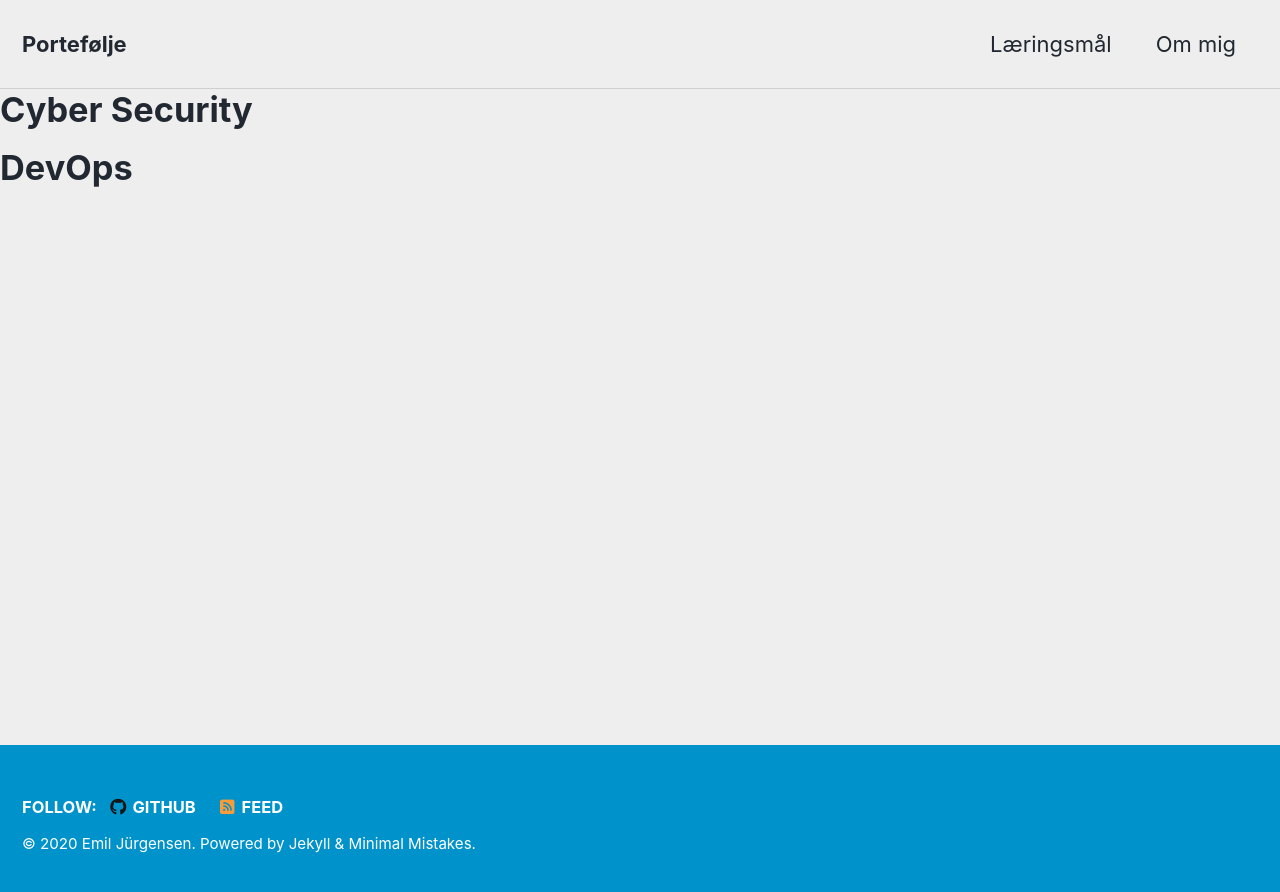
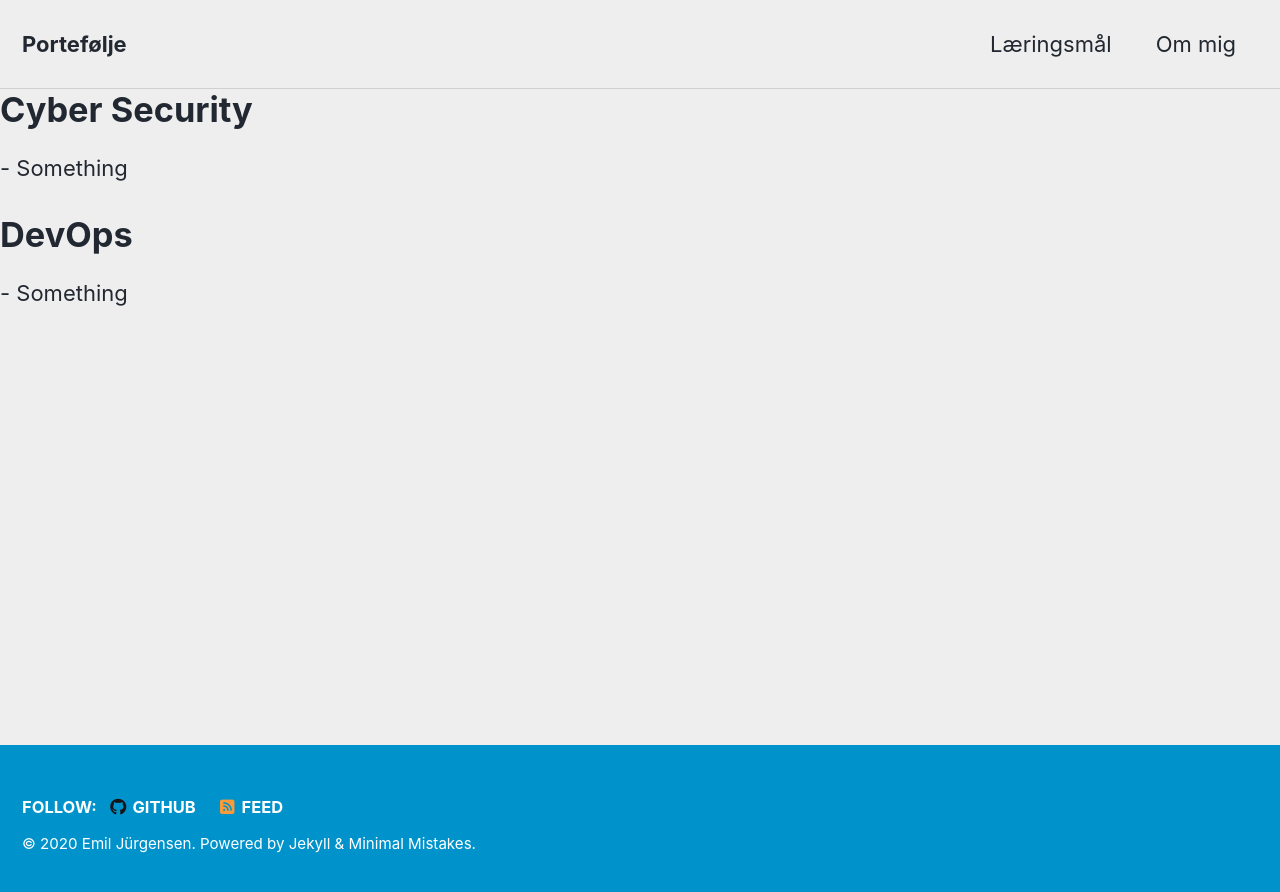
Before and after one commit to Emil428f/Portfolio, a Jekyll site: the page built from plan.md, in a window 1280 px wide. Shown: the top 892 px of the page. Built offline with Jekyll 4.4.1, drawn with Linux system fonts in a browser that asks for light colours; cached includes are drawn as plain includes; nearby versions of some CDN libraries; our own code applies the rules of GitHub Pages for plain Markdown files.

Commit message:
Update plan.md

```diff
--- a/plan.md
+++ b/plan.md
@@ -4,7 +4,13 @@ author_profile: true
 
 <h1>Cyber Security</h1>
 
-
+<p>
+  - Something
+</p>
 
 
 <h1>DevOps</h1>
+
+<p>
+  - Something
+</p>
```
